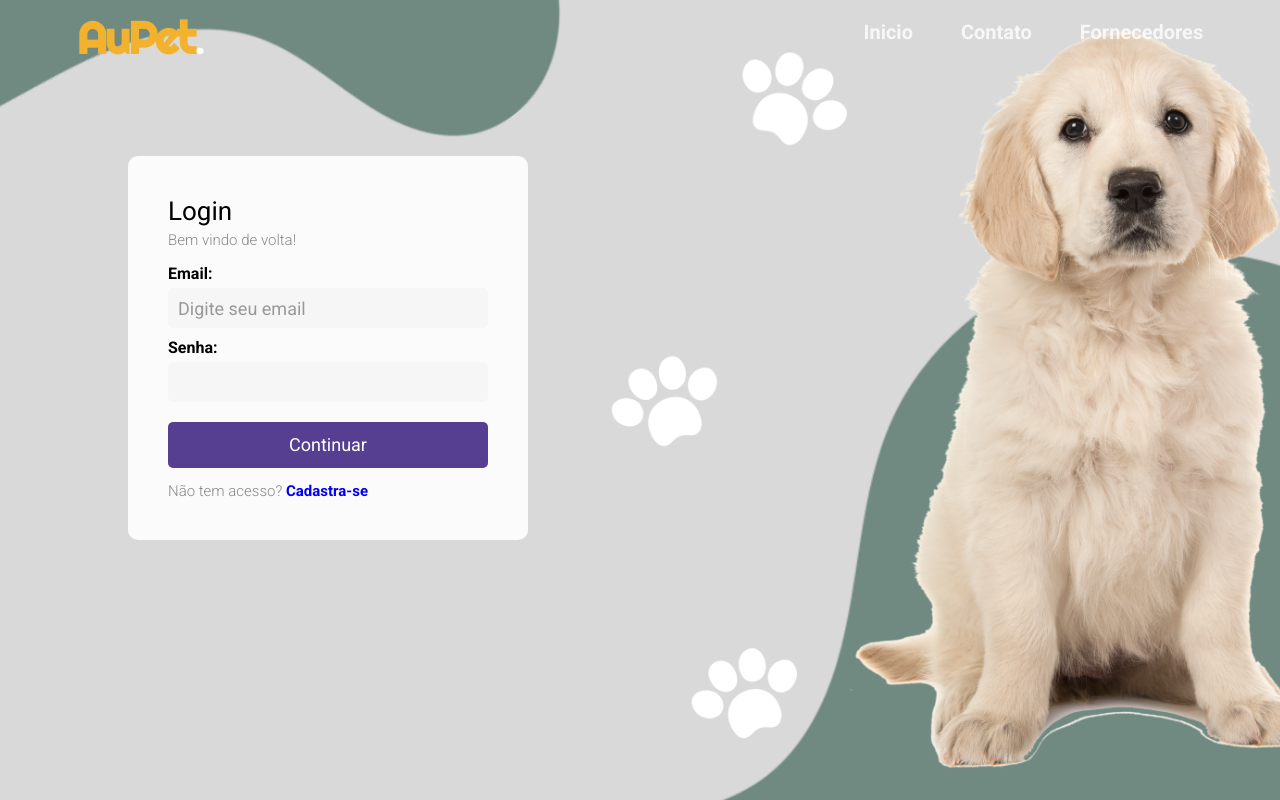
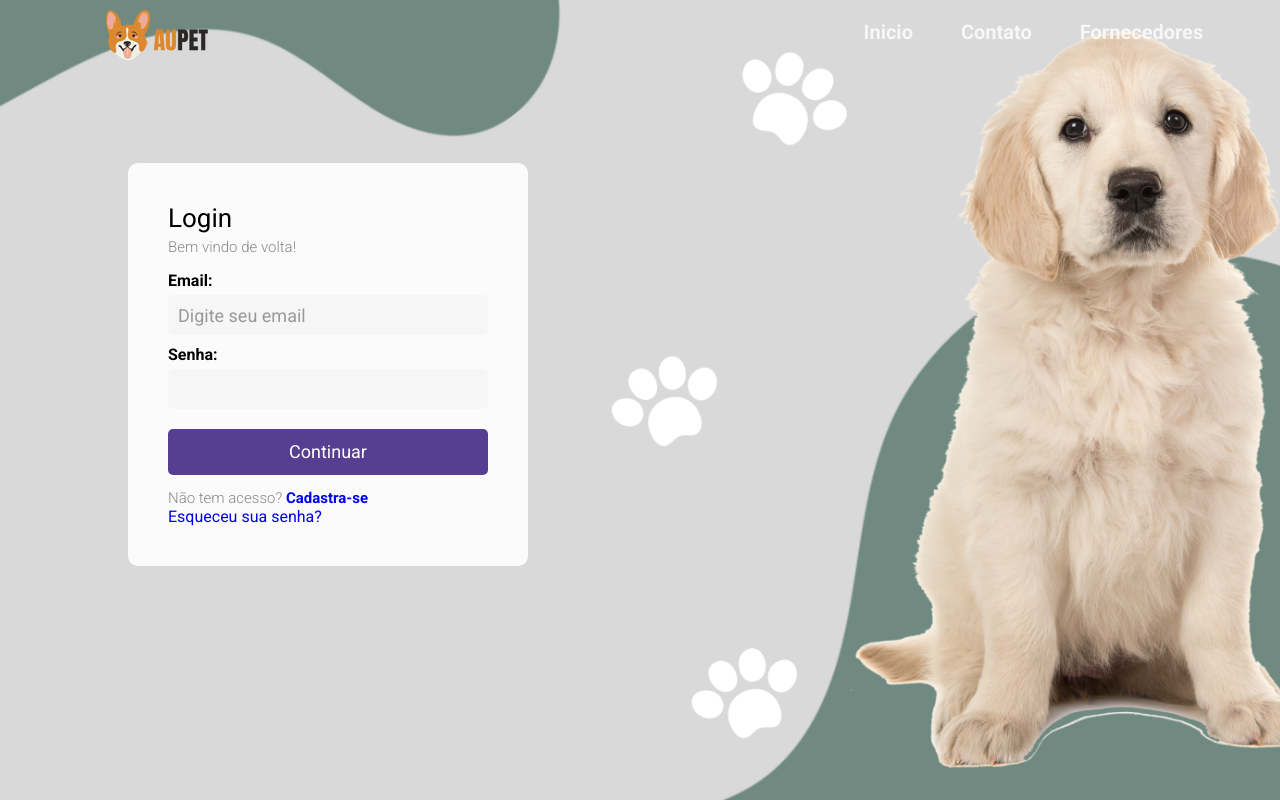
Before and after one commit to lucianamcedro/fornecedores-pet, a PHP site: page /auth/login.php in a window 1280 px wide. Run offline with PHP 8.4, Linux system fonts and the light colour scheme.

Commit message:
incluindo logo

```diff
--- a/auth/login.php
+++ b/auth/login.php
@@ -13,9 +13,7 @@
 <body>
     <div class="container-inicio">
         <header>
-            <h1>
-                <a href="../index.php" class="logo">AuPet<span class="span">.</span></a>
-            </h1>
+                <a href="../index.php" class="logo"><img src='../img/logo.png'></a>
             <div class="header-link">
                 <li>
                     <a href="../index.php">Inicio</a>
@@ -55,6 +53,9 @@
 
 
             </div>
+
+            <a href="recuperar-senha.php">Esqueceu sua senha?</a>
+
         </div>
 </body>
 
--- a/cadastro/editar.php
+++ b/cadastro/editar.php
@@ -13,9 +13,7 @@
 <body>
     <div class="container-inicio">
         <header>
-            <h1>
-                <a href="../index.php" class="logo">AuPet<span class="span">.</span></a>
-            </h1>
+        <a href="../index.php" class="logo"><img src='../img/logo.png'></a>
             <div class="header-link">
                 <li>
                     <a href="../index.php">Inicio</a>
--- a/cadastro/listar-usuarios.php
+++ b/cadastro/listar-usuarios.php
@@ -15,9 +15,7 @@
 <body>
     <div class="container-inicio">
         <header>
-            <h1>
-                <a href="../index.php" class="logo">AuPet<span class="span">.</span></a>
-            </h1>
+            <a href="../index.php" class="logo"><img src='../img/logo.png'></a>
             <div class="header-link">
                 <li>
                     <a href="../index.php">Inicio</a>
--- a/cadastro/novo-usuario.php
+++ b/cadastro/novo-usuario.php
@@ -20,9 +20,7 @@ $data_nascimento = isset($_GET['data_nascimento']) ? $_GET['data_nascimento'] :
 <body>
     <div class="container-inicio">
         <header>
-            <h1>
-                <a href="../index.php" class="logo">AuPet<span class="span">.</span></a>
-            </h1>
+                <a href="../index.php" class="logo"><img src='../img/logo.png'></a>
             <div class="header-link">
                 <li>
                     <a href="../index.php">Inicio</a>
--- a/contato.php
+++ b/contato.php
@@ -18,9 +18,7 @@
 <body>
     <div class="container-inicio">
         <header>
-            <h1>
-                <a href="./index.php" class="logo">AuPet<span class="span">.</span></a>
-            </h1>
+        <a href="./index.php" class="logo"><img src='./img/logo.png'></a>
             <div class="header-link">
                 <li>
                     <a href="./index.php">Inicio</a>
--- a/fornecedores.php
+++ b/fornecedores.php
@@ -16,9 +16,7 @@
   <div class="container-meio">
     <div class="container-inicio">
         <header>
-            <h1>
-                <a href="./index.php" class="logo">AuPet<span class="span">.</span></a>
-            </h1>
+        <a href="./index.php" class="logo"><img src='./img/logo.png'></a>
             <div class="header-link">
                 <li>
                     <a href="./index.php">Inicio</a></li>
--- a/index.php
+++ b/index.php
@@ -13,9 +13,7 @@
 <body>
     <div class="container-inicio">
         <header>
-            <h1>
-                <a href="./index.php" class="logo">AuPet<span class="span">.</span></a>
-              </h1>
+        <a href="./index.php" class="logo"><img src='./img/logo.png'></a>
             <div class="header-link">
                 <li>
                     <a href="./index.php">Inicio</a></li>
--- a/produtos/editar-produto.php
+++ b/produtos/editar-produto.php
@@ -13,9 +13,7 @@
 <body>
     <div class="container-inicio">
         <header>
-            <h1>
-                <a href="../index.php" class="logo">AuPet<span class="span">.</span></a>
-            </h1>
+        <a href="../index.php" class="logo"><img src='../img/logo.png'></a>
             <div class="header-link">
                 <li>
                     <a href="../index.php">Inicio</a>
--- a/produtos/lista-produtos.php
+++ b/produtos/lista-produtos.php
@@ -18,9 +18,7 @@
 <body>
     <div class="container-inicio">
         <header>
-            <h1>
-                <a href="../index.php" class="logo">AuPet<span class="span">.</span></a>
-            </h1>
+        <a href="../index.php" class="logo"><img src='../img/logo.png'></a>
             <div class="header-link">
                 <li>
                     <a href="../index.php">Inicio</a>
--- a/produtos/produtos-usuario.php
+++ b/produtos/produtos-usuario.php
@@ -15,9 +15,7 @@
 <body>
     <div class="container-inicio">
         <header>
-            <h1>
-                <a href="../index.php" class="logo">AuPet<span class="span">.</span></a>
-            </h1>
+        <a href="../index.php" class="logo"><img src='../img/logo.png'></a>
             <div class="header-link">
                 <li>
                     <a href="../index.php">Inicio</a>
```
Also changed, not shown: img/logo.png (added).
